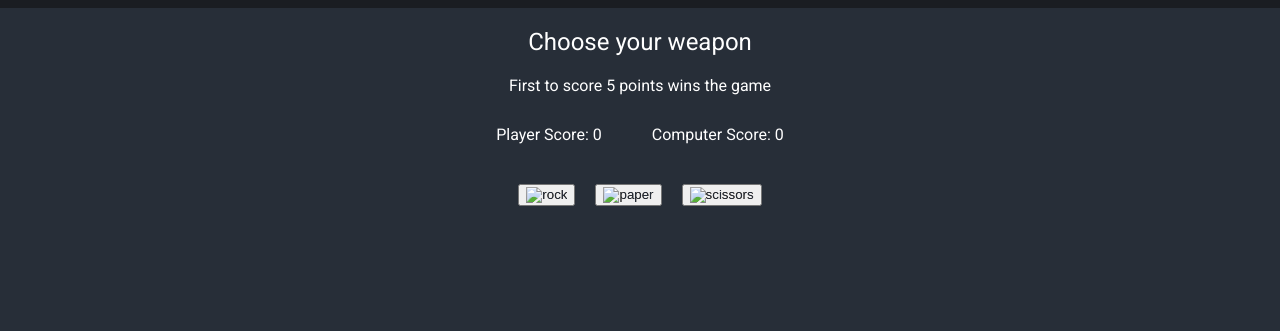
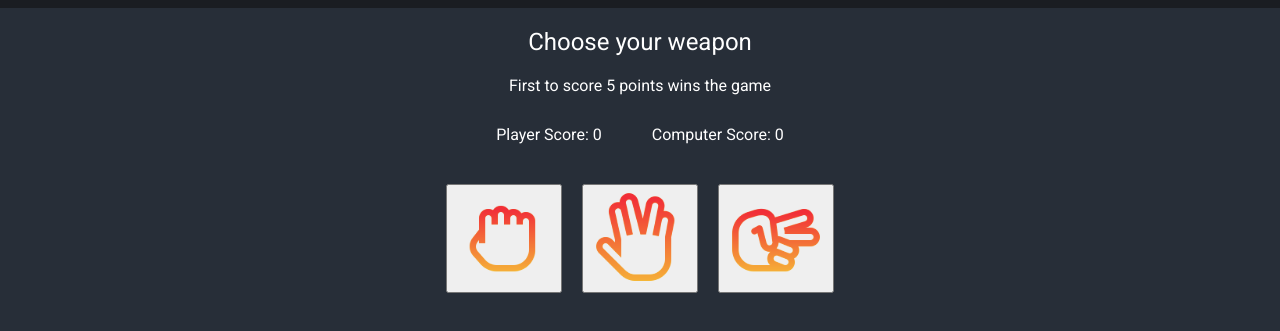
Before and after one commit to DannyMoulier/odin-rockpaperscissors, a plain HTML site: page index.html in a window 1280 px wide. Shown: the part 123-454 px from the top of the page. Drawn offline with Linux system fonts and the light colour scheme; the site is published under a folder, as on GitHub Pages, so addresses that start at the root find nothing.

Commit message:
New UI elements added

```diff
--- a/index.html
+++ b/index.html
@@ -31,13 +31,13 @@
 
     <div id="buttons-container">
         <button id="rock">
-            <img src="/icons/rock.png" alt="rock" width="100" height="100" />
+            <img src="./icons/rock.png" alt="rock" width="100" height="100" />
         </button>
         <button id="paper">
-            <img src="/icons/paper.png" alt="paper" width="100" height="100" />
+            <img src="./icons/paper.png" alt="paper" width="100" height="100" />
         </button>
         <button id="scissors">
-            <img src="/icons/scissors.png" alt="scissors" width="100" height="100" />
+            <img src="./icons/scissors.png" alt="scissors" width="100" height="100" />
         </button>
     </div>
 </body>
```
